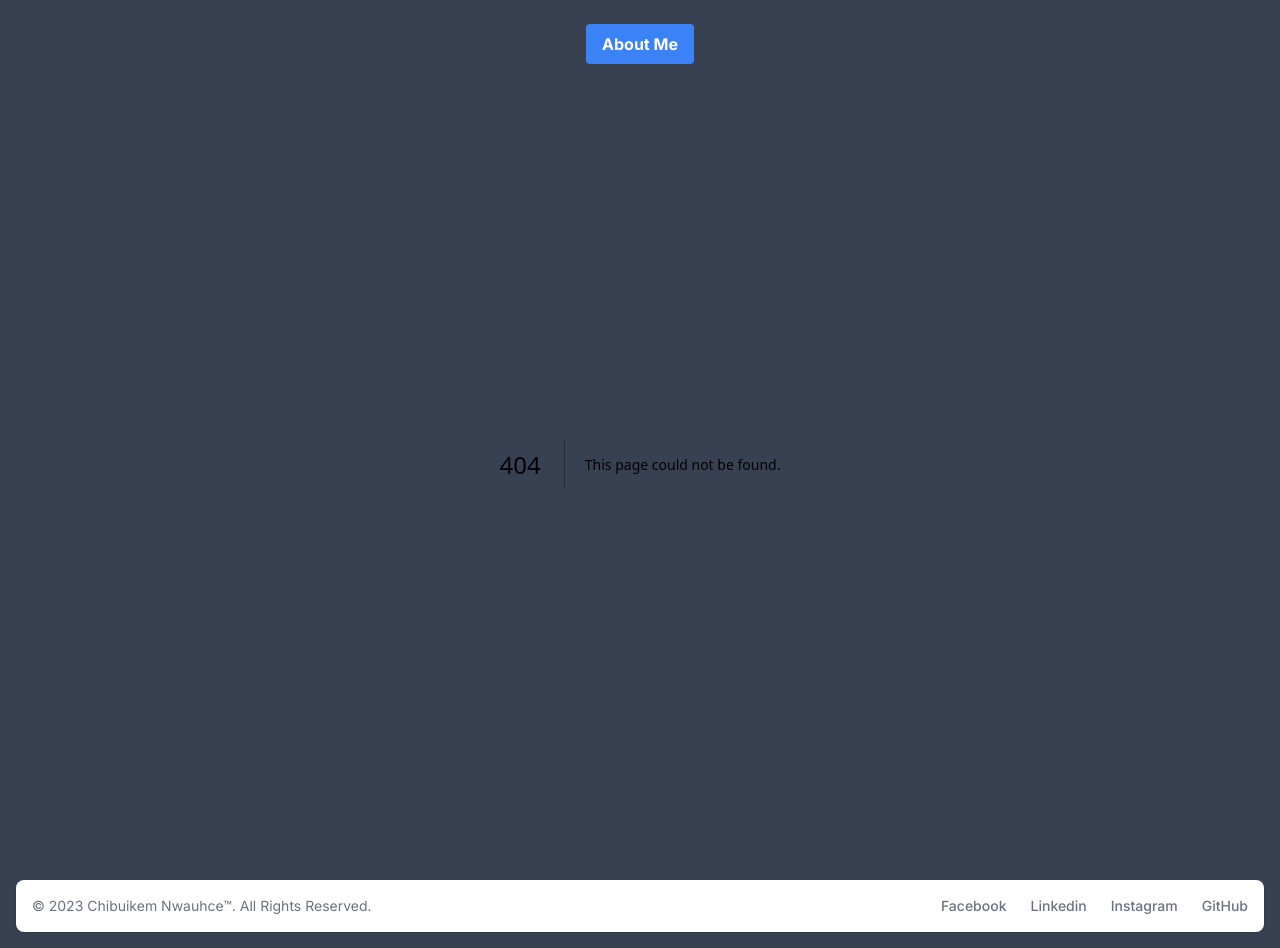
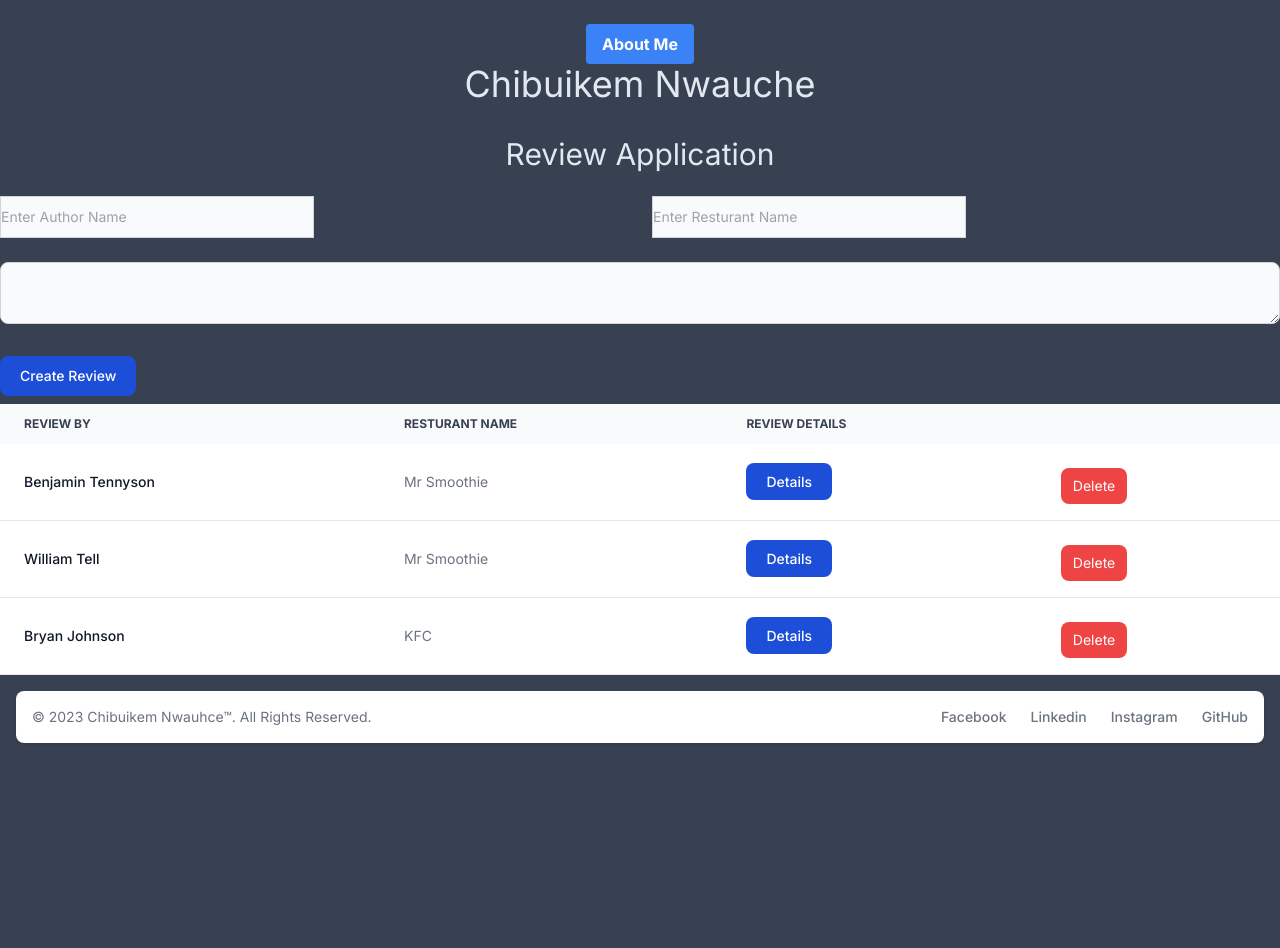
Before and after one commit to BobBrian/bryannwauchedotcom, a Next.js app: page /resturant in a window 1280 px wide. Before the commit this address had no page. After the commit the page ends 800 px from the top, so only its background shows below. Built offline with nearby package versions, Linux system fonts and the light colour scheme; data requests are answered from the project's data file.

Commit message:
Yelp Update 1

```diff
--- /dev/null
+++ b/app/api/getResturant.tsx
@@ -0,0 +1,7 @@
+import React from 'react'
+
+export default async function getResturant(id:string) {
+    const res = await fetch(`http://localhost:3100/resturant/${id}`)
+    if (!res.ok) throw new Error('failed to fetch data')
+    return res.json()
+}
--- a/app/components/post.tsx
+++ b/app/components/post.tsx
@@ -45,7 +45,7 @@ export default function Post() {
           </button>
         </div>
 
-       {/* <div className="w-1/2  p-6 bg-white border border-gray-200 rounded-lg ">
+       <div className="w-1/2  p-6 bg-white border border-gray-200 rounded-lg ">
           <a href="#">
             <h5 className="mb-2 text-2xl font-bold tracking-tight text-gray-900 ">Review Application</h5>
           </a>
@@ -56,7 +56,7 @@ export default function Post() {
           onClick={() => router.push('/resturant')}>
             View Project
           </button>
-        </div> */}
+        </div>
 
         {/* <div className="w-1/2  p-6 bg-white border border-gray-200 rounded-lg ">
           <a href="#">
--- /dev/null
+++ b/app/resturant/[id]/page.tsx
@@ -0,0 +1,33 @@
+import getResturant from '@/app/api/getResturant'
+import Link from 'next/link'
+import React from 'react'
+
+type Params  = {
+    params: {
+        id: string
+    }
+}
+
+export default async function ReviewDetails({params: {id}}: Params) {
+
+    const userData:Promise<Resturant> = getResturant(id)
+
+    const user = await userData
+
+    return (
+        <>
+        <div key={user.id} className="max-w-sm bg-white border border-gray-200 rounded-lg shadow items-center pt-16 pr-16 pb-8 pl-16  m-auto z-2">
+                <a>
+                    <h5 className="mb-2 text-2xl font-bold tracking-tight text-gray-900">Review By {user.authorname}</h5>
+                </a>
+                <p className="mb-3 font-normal text-gray-700 dark:text-gray-400">For {user.resturantname}</p>
+                <p className="mb-3 font-normal text-gray-700 dark:text-gray-400">{user.body}</p>
+                <a href="#" className="inline-flex items-center px-3 py-2 text-sm font-medium
+                text-center text-white bg-blue-700 rounded-lg hover:bg-blue-800 focus:ring-4
+                focus:outline-none focus:ring-blue-300">
+                    <Link href="/">Back</Link>
+                </a>
+        </div>
+        </>
+      )
+}
--- /dev/null
+++ b/app/resturant/page.tsx
@@ -0,0 +1,122 @@
+"use client"
+import React from 'react'
+import {useState, useEffect} from 'react'
+import Link from 'next/link'
+
+
+
+export default function Home() {
+
+  const [resturant,setResturant] = useState<Resturant[]>([])
+  const [authorname,setAuthorname] = useState('')
+  const [resturantname,setResturantname] = useState('')
+  const [body,setBody] = useState('')
+
+  useEffect(() => {
+    fetch("http://localhost:3100/resturant")
+    .then(response => response.json())
+    .then(json => setResturant(json));
+  },[])
+
+  const handleSubmit = (e:any) => {
+    const rest = {authorname,resturantname,body}
+
+    fetch("http://localhost:3100/resturant",{
+      method: 'POST',
+      headers: { "Content-Type": "application/json" },
+      body: JSON.stringify(rest)
+
+    }).then(() =>{
+      console.log("A NEW TODO HAS BEEN ADDED")
+    })
+  }
+
+  const deleteTodo = (id:number) => {
+    fetch(`http://localhost:3100/resturant/${id}`,{
+      method:'DELETE'
+    }).then(() => {
+      console.log('Todo Deleted')
+
+    })
+
+  }
+
+  return (
+    <main>
+        <h1 className="text-slate-200 text-center text-4xl mb-8">Chibuikem Nwauche</h1>
+        <h2 className="text-slate-200 text-center text-3xl mb-6">Review Application</h2>
+
+        <form onSubmit={handleSubmit}>
+            <div className="grid md:grid-cols-2 md:gap-6">
+                <div className="relative z-0 w-full mb-6 group">
+                    <input type="text" value={authorname}  className="block py-2.5 px-0 w-2/4 text-sm text-gray-900 bg-gray-50
+                     border border-gray-300 border-gray-300 appearance-none " onChange={(e) =>setAuthorname(e.target.value)} placeholder="Enter Author Name "
+                     required />
+                </div>
+                <div className="relative z-0 w-full mb-6 group">
+                    <input type="text" value={resturantname}  className="block py-2.5 px-0 w-2/4 text-sm text-gray-900 bg-gray-50
+                     border border-gray-300 border-gray-300 appearance-none "  onChange={(e) =>setResturantname(e.target.value)} placeholder="Enter Resturant Name"
+                     required />
+                </div>
+            </div>
+
+            <textarea id="message" value={body}  className="block p-2.5 w-full text-sm text-gray-900 bg-gray-50
+            rounded-lg border border-gray-300 focus:ring-blue-500 focus:border-blue-500 mb-8"
+            onChange={(e) =>setBody(e.target.value)} required ></textarea>
+
+            <button  className="text-white bg-blue-700 hover:bg-blue-800
+            focus:ring-4 focus:ring-blue-300 font-medium rounded-lg text-sm px-5 py-2.5 mr-2 mb-2 ">Create Review</button>
+        </form>
+
+        <div className="relative overflow-x-auto">
+            <table className="w-full text-sm text-left text-gray-500 dark:text-gray-400">
+                <thead className="text-xs text-gray-700 uppercase bg-gray-50 dark:bg-gray-700 dark:text-gray-400">
+                    <tr>
+                        <th scope="col" className="px-6 py-3">
+                            Review By
+                        </th>
+                        <th scope="col" className="px-6 py-3">
+                            Resturant Name
+                        </th>
+
+                        <th scope="col" className="px-6 py-3">
+                            Review Details
+                        </th>
+
+                        <th scope="col" className="px-6 py-3">
+
+                        </th>
+                    </tr>
+                </thead>
+                <tbody>
+
+                    {resturant.map(rest => (
+                      <tr className="bg-white border-b dark:bg-gray-800 dark:border-gray-700" key={rest.id}>
+                        <th scope="row" className="px-6 py-4 font-medium text-gray-900 whitespace-nowrap ">
+                            {rest.authorname}
+                        </th>
+                        <td className="px-6 py-4">
+                            {rest.resturantname}
+                        </td>
+
+                        <td className="px-6 py-4">
+                          <Link href={`/${rest.id}`} className="text-white bg-blue-700 hover:bg-lime-500
+                          focus:ring-4 focus:ring-blue-300 font-medium rounded-lg text-sm
+                          px-5 py-2.5 mr-2 mb-2 ">Details</Link>
+                        </td>
+
+                        <td className="px-6 py-4">
+                        <a className="mt-2 inline-flex items-center px-3 py-2 text-center text-white
+                            bg-red-500 rounded-lg rounded-lg hover:bg-red-900" onClick={()=>{
+                                deleteTodo(rest.id)
+                            }}>Delete</a>
+                        </td>
+                      </tr>
+                    ))}
+                </tbody>
+            </table>
+        </div>
+
+    </main>
+  )
+}
--- a/lib/data.json
+++ b/lib/data.json
@@ -1,4 +1,24 @@
 {
   "todos": [],
-  "resturant": []
+  "resturant": [
+    {
+      "authorname": "Benjamin Tennyson",
+      "resturantname": "Mr Smoothie",
+      "body": "10/10 Would Eat There Again. Greatest Smoothies i the Universe",
+      "id": 1
+    },
+    {
+      "authorname": "William Tell",
+      "resturantname": "Mr Smoothie",
+      "body": "I found a Cockroach I Mine, 0/10 Would not Reccomend",
+      "id": 2
+    },
+    {
+      "authorname": "Bryan Johnson",
+      "resturantname": "KFC",
+      "body": "Its Finger Licking Good",
+      "id": 3
+    }
+
+  ]
 }
```
Also changed, not shown: type.d.ts (added, +11 -0 lines).
